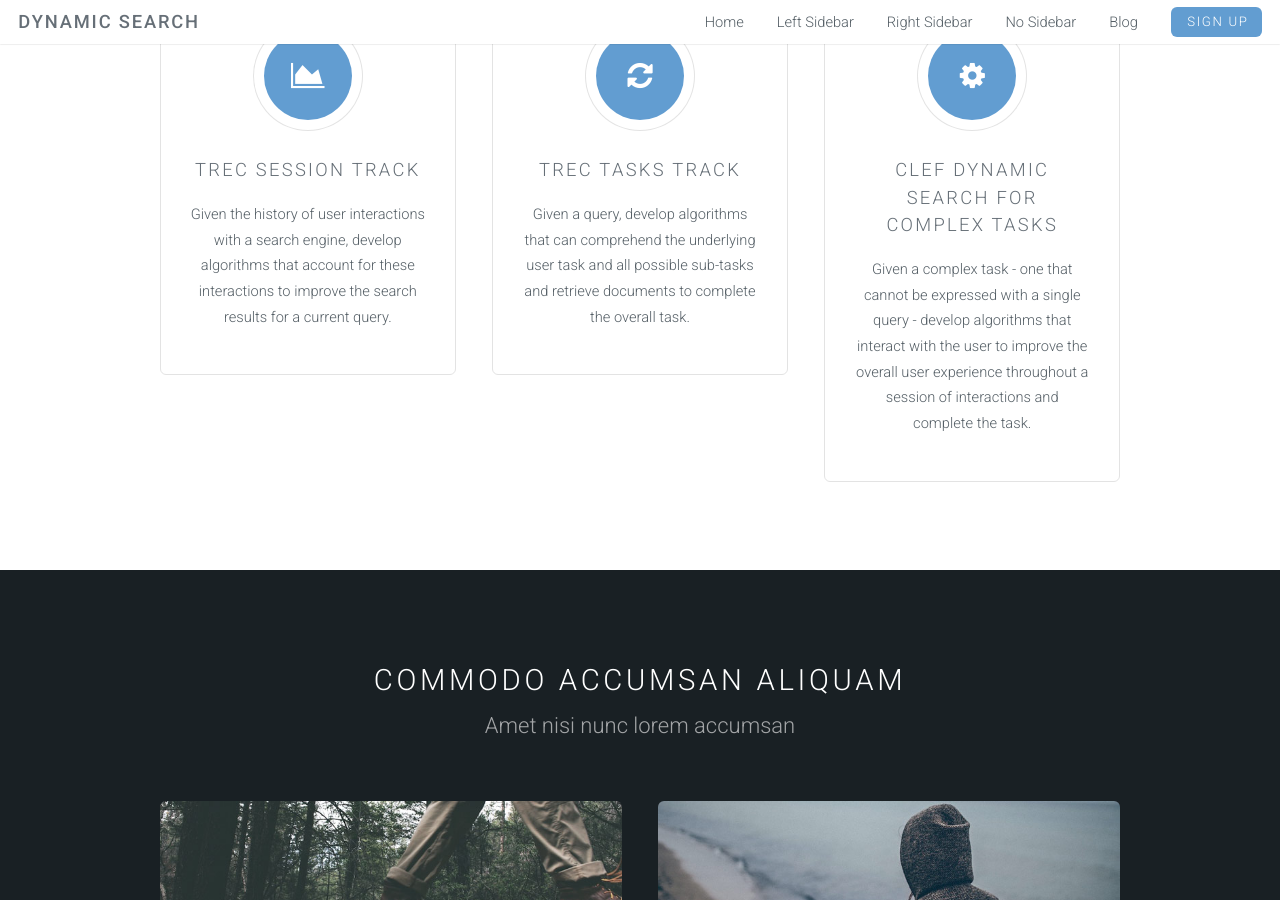
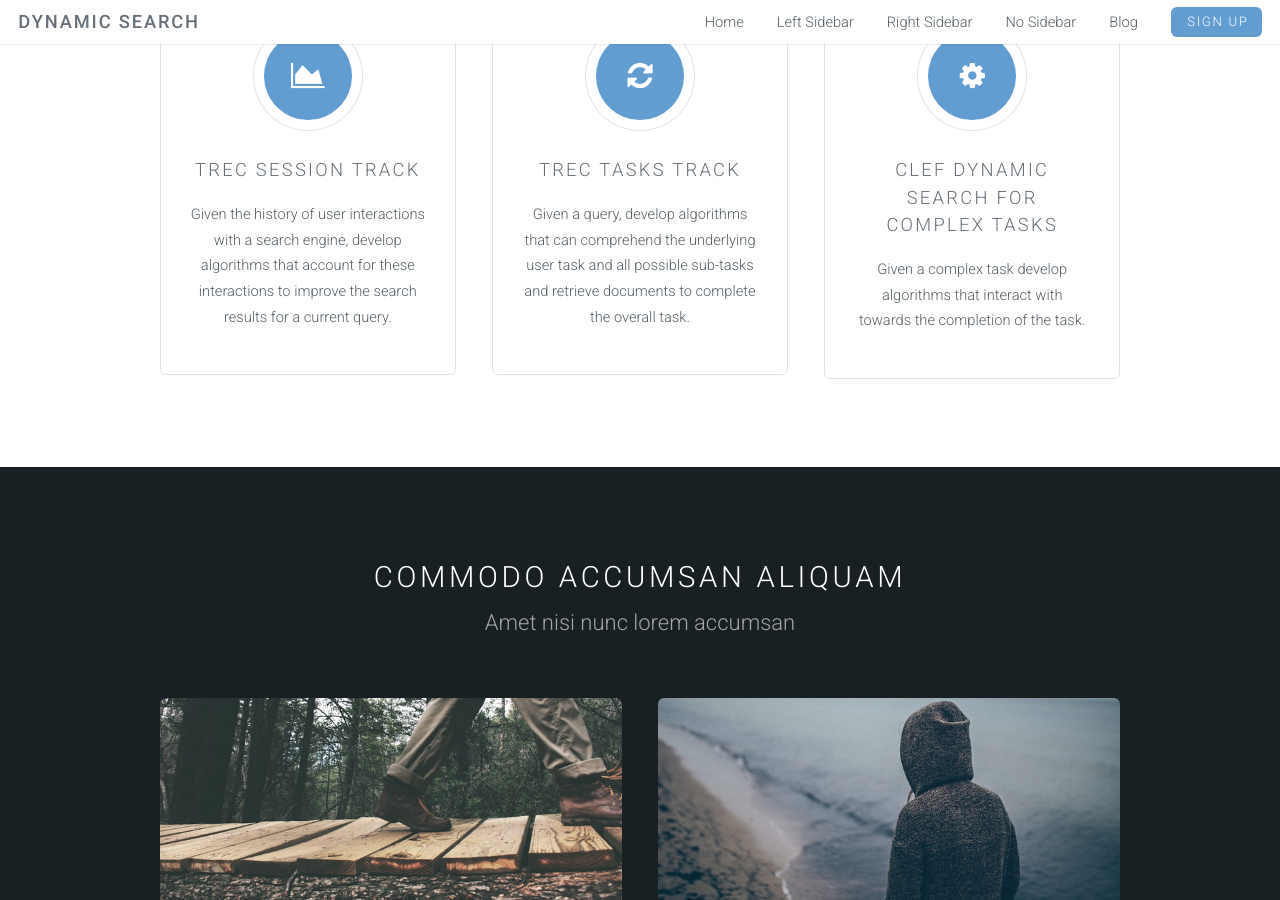
Before and after one commit to ekanou/dynamicsearch, a Jekyll site: the page built from index.html, in a window 1280 px wide and 900 px high, scrolled down 654 px. Built offline with Jekyll 4.4.1, drawn with Linux system fonts in a browser that asks for light colours.

Commit message:
Update index.html

```diff
--- a/index.html
+++ b/index.html
@@ -27,7 +27,7 @@
 							<section class="special box">
 								<i class="icon fa-cog major"></i>
 								<h3>CLEF Dynamic Search for Complex Tasks</h3>
-								<p>Given a complex task - one that cannot be expressed with a single query - develop algorithms that interact with the user to improve the overall user experience throughout a session of interactions and complete the task.</p>
+								<p>Given a complex task develop algorithms that interact with towards the completion of the task.</p>
 							</section>
 						</div>
 					</div>
```
